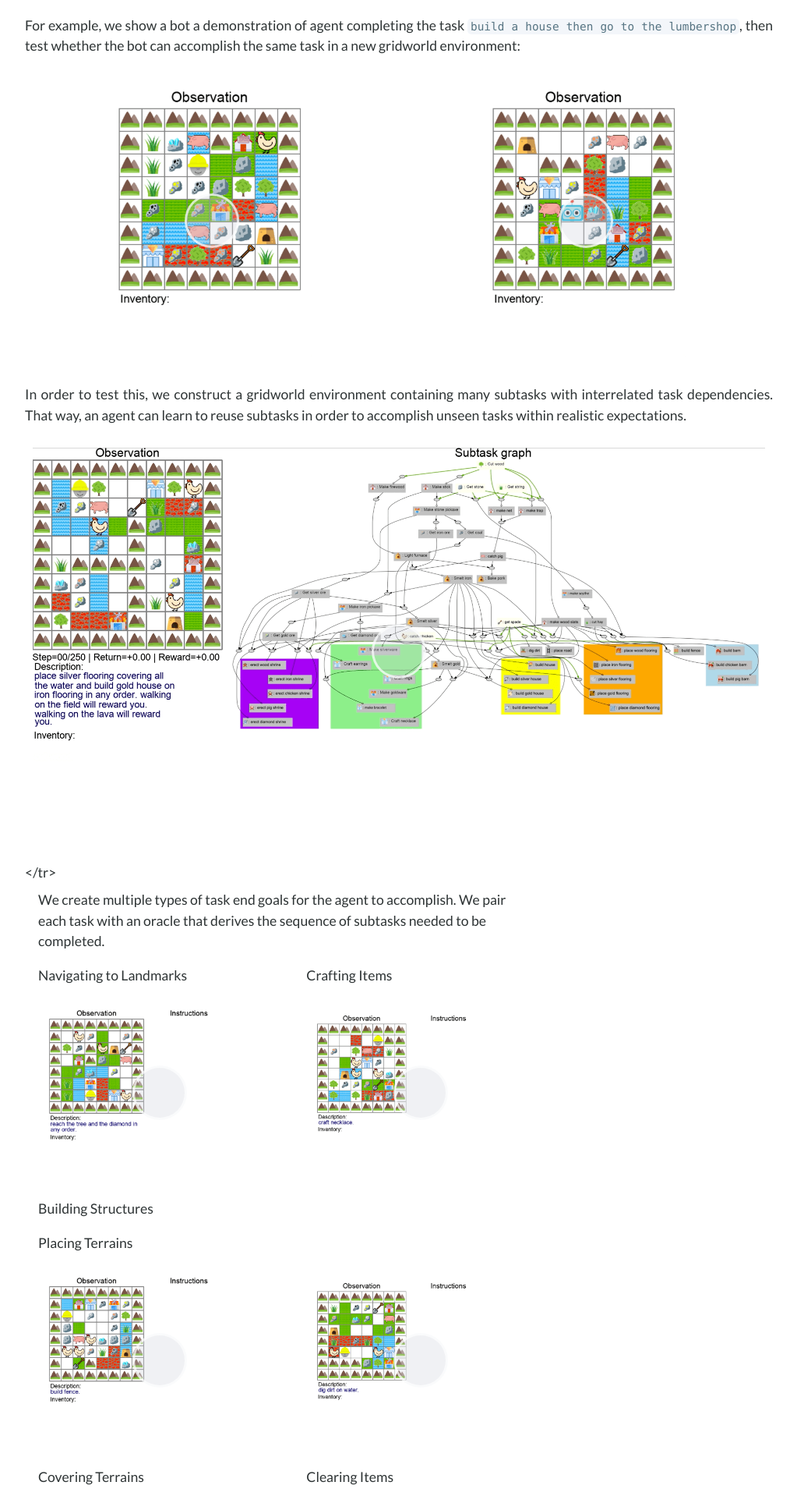
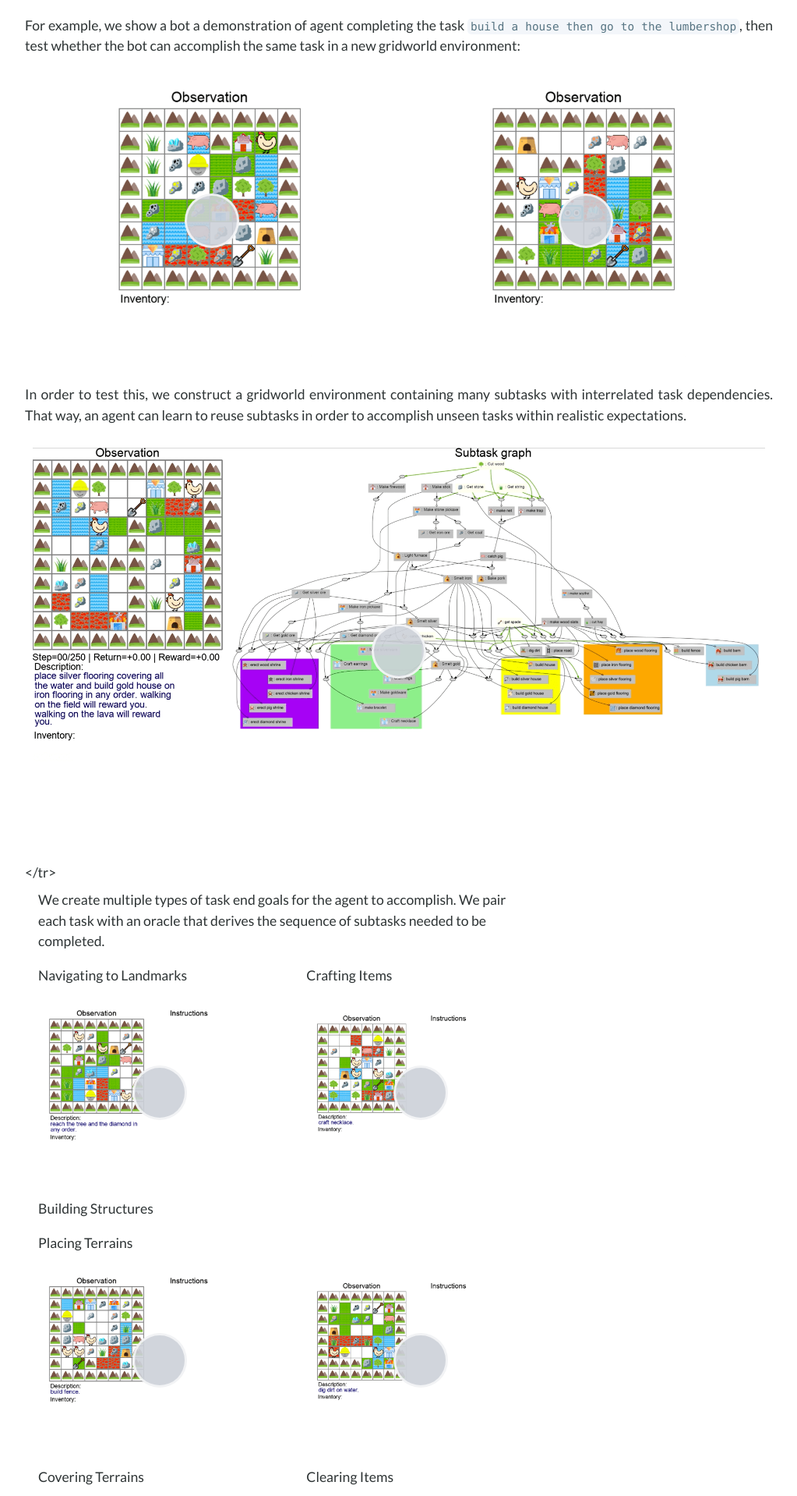
Before and after one commit to mhauskn/mocapact.github.io, a Jekyll site: the page built from index.md, in a window 1280 px wide. Shown: the part 1240-3158 px from the top of the page at 78% size, without its empty margins (128-1151 px from the left). Built offline with Jekyll 4.4.1, drawn with Linux system fonts in a browser that asks for light colours; nearby versions of some CDN libraries; our own code applies the rules of GitHub Pages for plain Markdown files; comment, search, counter and statistics services are not loaded.

```diff
--- a/assets/css/style.scss
+++ b/assets/css/style.scss
@@ -90,7 +90,7 @@
   height: 70px;
   border: 3px solid rgba(255, 255, 255, 0.7);
   border-radius: 35px;
-  background-color: rgba(204, 209, 217, 0.3);
+  background-color: rgba(204, 209, 217, 0.9);
   font-family: 'Ionicons';
   content: '\f215';
   text-align: center;
```
